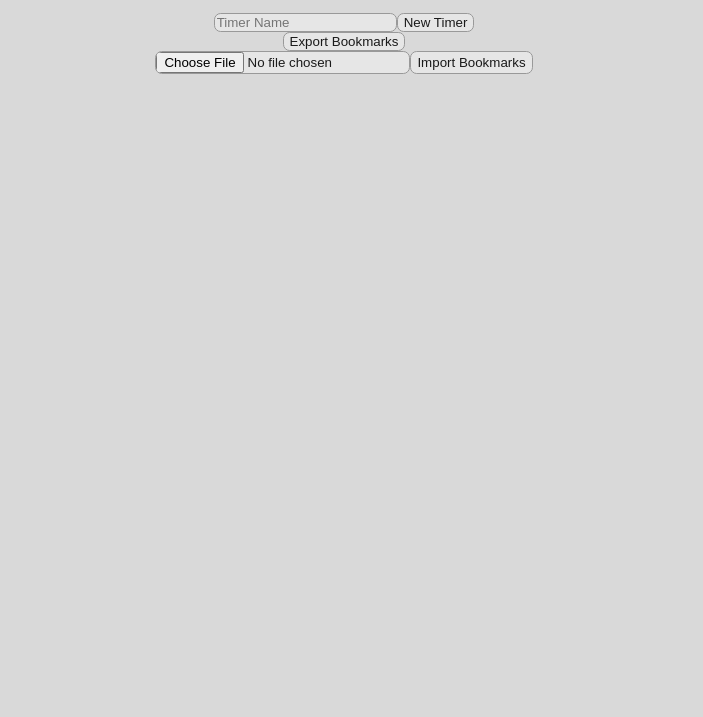
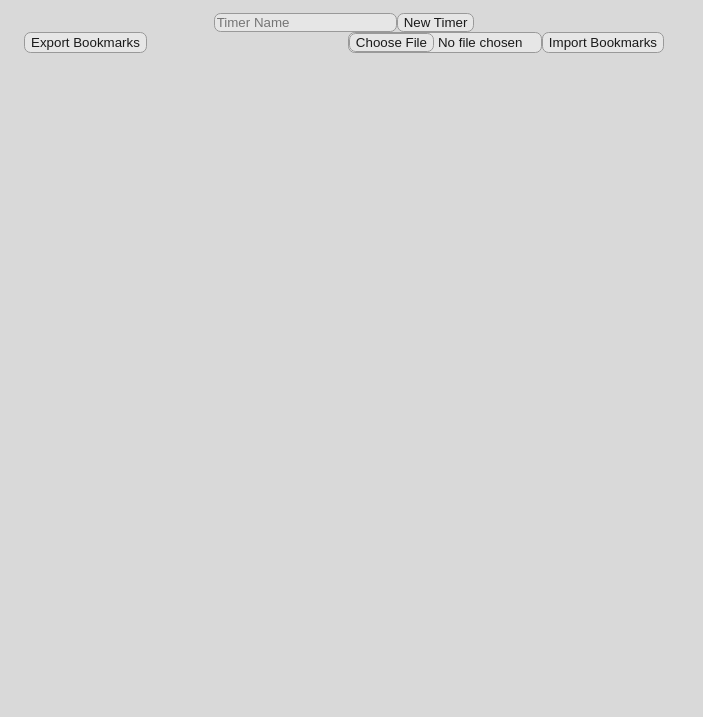
Before and after one commit to shanemcdo/since, a browser extension: page extension/index.html in a window 1280 px wide. Shown: the part 83-800 px from the top of the page, without its empty margins (0-703 px from the left). Drawn offline with Linux system fonts and the light colour scheme.

Commit message:
reformat import and export buttons

```diff
--- a/extension/index.css
+++ b/extension/index.css
@@ -42,6 +42,7 @@ li {
 	grid-template-columns: 3fr 2fr 0.3fr 1fr 1fr 1fr;
 }
 
+input[type="file"]::-webkit-file-upload-button,
 input,
 button {
 	color: var(--fg);
@@ -50,6 +51,7 @@ button {
 	border-radius: 0.5em;
 }
 
+input[type="file"]::-webkit-file-upload-button,
 button {
 	cursor: pointer;
 }
@@ -57,6 +59,10 @@ button {
 button:disabled {
 	opacity: 0.2;
 	cursor: default;
+}
+
+input[type="file"] {
+	max-width: 12rem;
 }
 
 a:link {
@@ -90,3 +96,8 @@ a:visited {
 #new-link {
 	text-align: center;
 }
+
+.filler {
+	display: block;
+	flex-grow: 100;
+}
--- a/extension/index.html
+++ b/extension/index.html
@@ -24,8 +24,7 @@
 		</div>
 		<div class="center-child">
 			<button id="export-button">Export Bookmarks</button>
-		</div>
-		<div class="center-child">
+			<span class="filler"></span>
 			<input required type="file" id="import-file" accept=".json">
 			<button id="import-button">Import Bookmarks</button>
 		</div>
```
